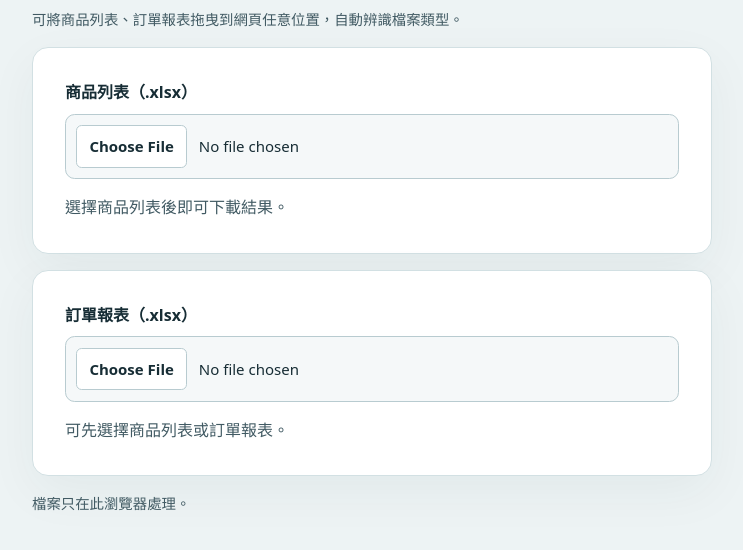
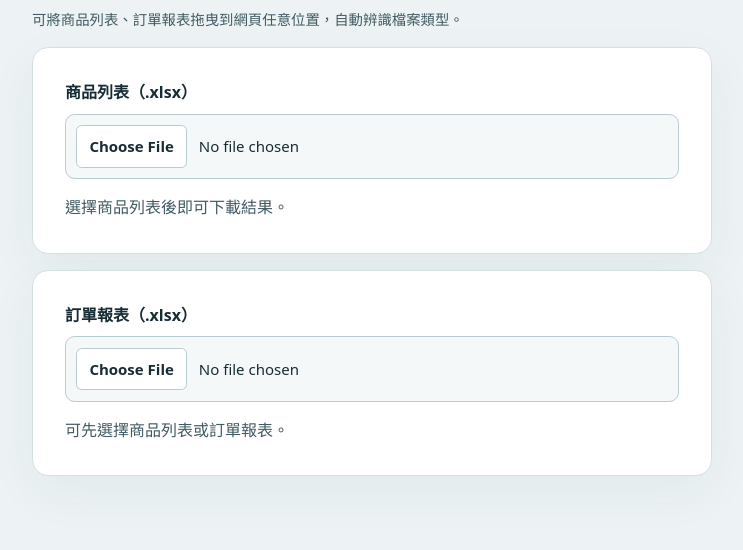
Before and after one commit to 5871224/stock, a plain HTML site: page docs/index.html in a window 1280 px wide. Shown: the part 152-702 px from the top of the page, without its empty margins (268-1011 px from the left). Drawn offline with Linux system fonts and the light colour scheme.

Commit message:
Remove browser-only processing footer text

```diff
--- a/docs/index.html
+++ b/docs/index.html
@@ -60,7 +60,6 @@
     .download:hover { background: #094940; }
     :focus-visible { outline: 3px solid #1a766d; outline-offset: 3px; }
     [hidden] { display: none !important; }
-    .privacy { margin: 1rem 0 0; font-size: .9rem; color: #415a63; }
   </style>
   <script src="./vendor/jszip.min.js" defer></script>
   <script src="./app.js" defer></script>
@@ -90,7 +89,6 @@
         </table>
       </div>
     </section>
-    <p class="privacy">檔案只在此瀏覽器處理。</p>
   </main>
 </body>
 </html>
```
